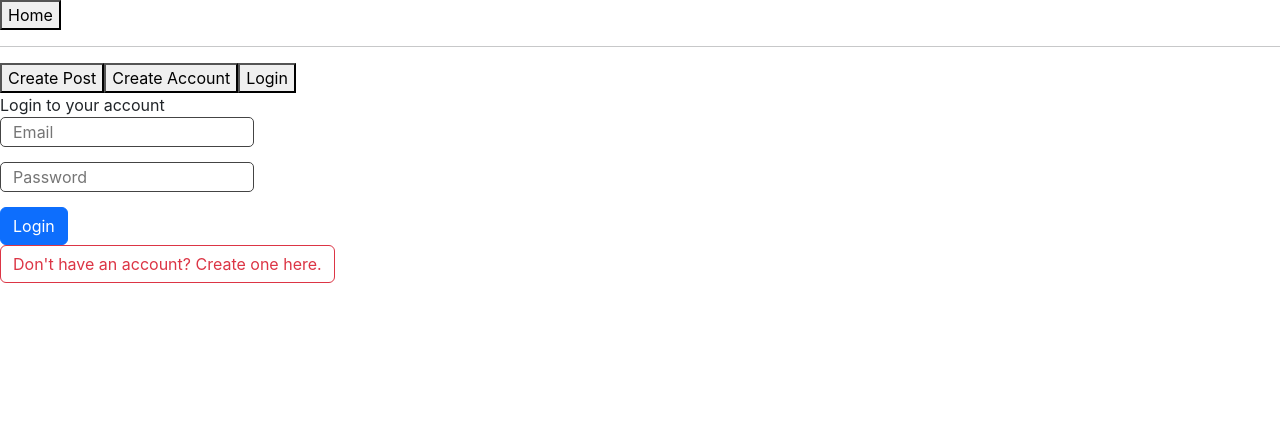
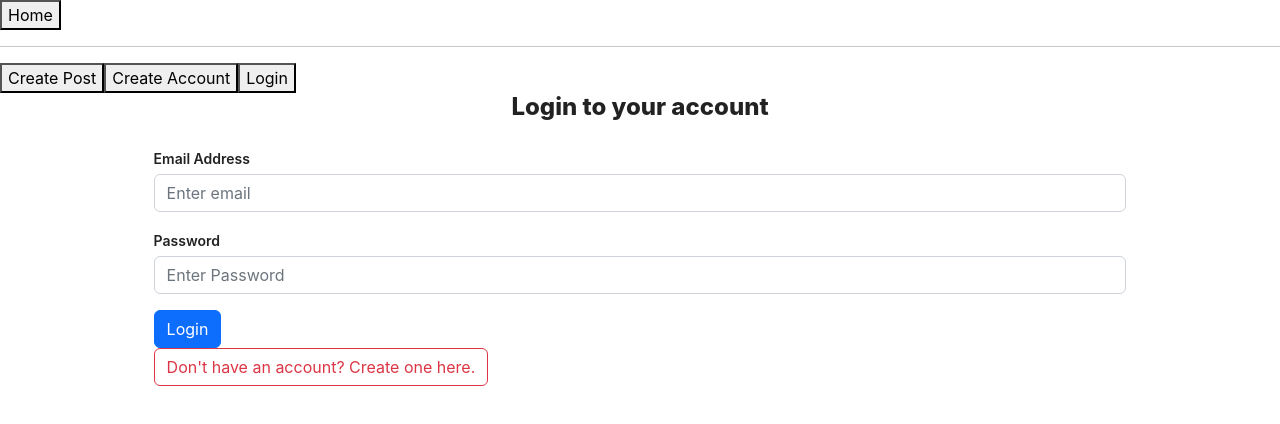
Before and after one commit to QuinnHilger/BlockMarket, a React (Create React App) app in the folder blockmarket/: page /login in a window 1280 px wide. Shown: the top 424 px of the page. Built offline with nearby package versions, Linux system fonts and the light colour scheme.

Commit message:
Using css bootstrap to create a cleaner login form, followed website for styles created App.css to hold new styles, moving away from the previous styles file I held

```diff
--- /dev/null
+++ b/blockmarket/src/App.css
@@ -0,0 +1,41 @@
+/* Found template from supertokens.com "building a login screen with React
+and Bootstrap */
+.App {
+    background-color: white;
+  }
+
+  .Auth-form-container {
+    display: flex;
+    justify-content: center;
+    align-items: center;
+    width: 100vw;
+    height: 100vh;
+  }
+
+  .Auth-form {
+    width: 420px;
+    box-shadow: rgb(0 0 0 / 16%) 1px 1px 10px;
+    padding-top: 30px;
+    padding-bottom: 20px;
+    border-radius: 8px;
+    background-color: white;
+  }
+
+  .Auth-form-content {
+    padding-left: 12%;
+    padding-right: 12%;
+  }
+
+  .Auth-form-title {
+    text-align: center;
+    margin-bottom: 1em;
+    font-size: 24px;
+    color: rgb(34, 34, 34);
+    font-weight: 800;
+  }
+
+  label {
+    font-size: 14px;
+    font-weight: 600;
+    color: rgb(34, 34, 34);
+  }
--- a/blockmarket/src/App.js
+++ b/blockmarket/src/App.js
@@ -4,6 +4,7 @@
 import LoginForm from './pages/loginForm.js';
 import {Routes, Route, useNavigate} from 'react-router-dom';
 import apiWrapper from './server.js';
+import "./App.css"
 
 function App() {
   const navigate = useNavigate();
--- a/blockmarket/src/pages/loginForm.js
+++ b/blockmarket/src/pages/loginForm.js
@@ -44,27 +44,39 @@
 
   return (
     <>
-    <header>Login to your account</header>
-    <Form>
+        <form className="auth-form">
+          <div className="Auth-form-content">
+            <h3 className="Auth-form-title">Login to your account</h3>
+              <div classname="form-group mt-3">
+                <label>Email Address</label>
                   <input
                     type="text"
                     name="email"
                     onChange={handleFormChange}
-        placeholder="Email"
+                    placeholder="Enter email"
                     value={formData.email}
-        className={styles["text-input"]}
+                    className="form-control mt-1"
                     />
+              </div>
+              <div className="form-group mt-3">
+                <label>Password</label>
                   <input
                     type="text"
                     name="password"
                     onChange={handleFormChange}
-        placeholder="Password"
+                    placeholder="Enter Password"
                     value={formData.password}
-        className={styles["text-input"]}
+                    className="form-control mt-1"
                   />
-    <Button variant="primary" onClick={handleSubmit}>Login</Button>
-    </Form>
+              </div>
+              <div className="d-grip gap-2 mt-3">
+                <button type="submit" className="btn btn-primary" onClick={handleSubmit}>
+                  Login
+                </button>
+              </div>
             <Button variant="outline-danger" onClick={navigateToUserForm}>Don't have an account? Create one here.</Button>
+          </div>
+        </form>
     </>
   );
 }
```
Lines whose indentation alone changed are shown as unchanged.
